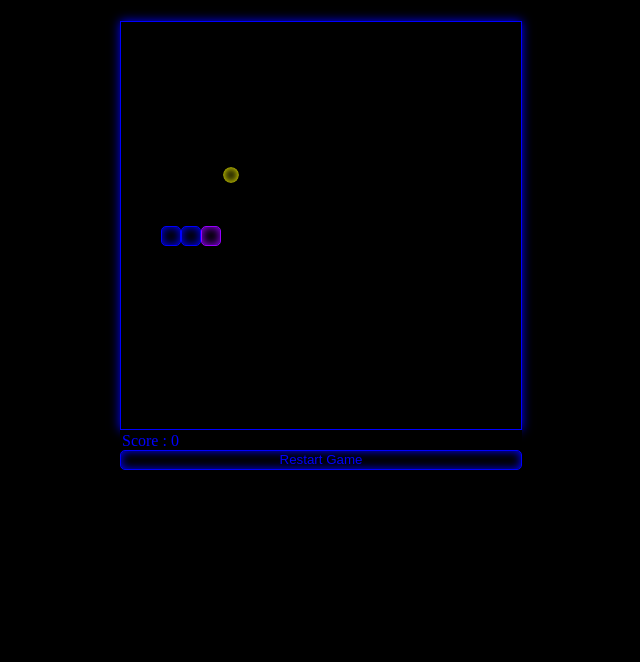
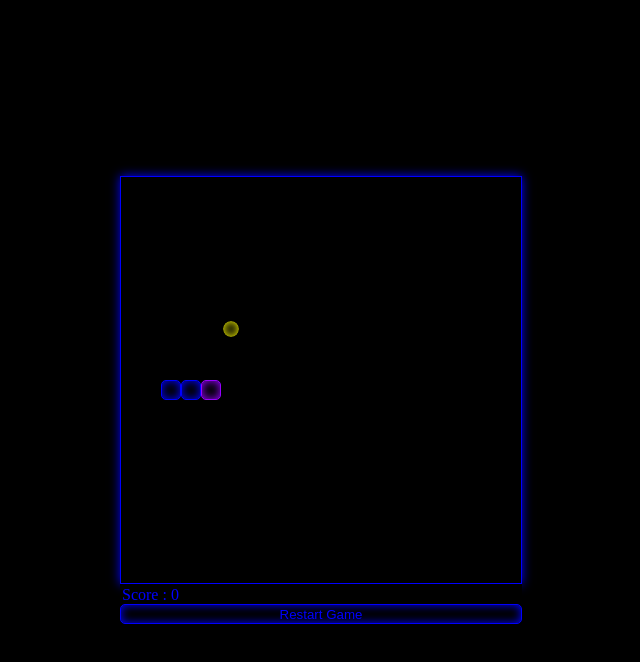
Before and after one commit to mskashef/Js-Snake-Game, a plain HTML site: page index.html in a window 1280 px wide. Shown: the whole page, without its empty margins (319-959 px from the left). Drawn offline with nearby package versions, Linux system fonts and the light colour scheme.

Commit message:
Update style.css

```diff
--- a/style.css
+++ b/style.css
@@ -6,8 +6,16 @@
     box-sizing: border-box;
 	background: #000000;
 }
+html {
+	width: 100%;
+	height: 100%;
+}
 body {
-    text-align: center;
+	display: flex;
+	width: 100%;
+	height: 100%;
+	align-items: center;
+	justify-content: center;
 }
 div#container {
     display: inline-block;
@@ -49,20 +57,24 @@ td.food {
     -webkit-box-shadow: inset 0 0 10px yellow;
     -moz-box-shadow:    inset 0 0 10px yellow;
     box-shadow:         inset 0 0 10px yellow;
+    /*background-image: url(img/food.png);*/
 }
 td.head {
     -webkit-box-shadow: inset 0 0 10px #9600ff;
     -moz-box-shadow:    inset 0 0 10px #9600ff;
     box-shadow:         inset 0 0 10px #9600ff;
     border: 1px solid #9600ff;
+    /*background-image: url(img/snakeHead.png);*/
 }
 td.snake {
     -webkit-box-shadow: inset 0 0 10px blue;
     -moz-box-shadow:    inset 0 0 10px blue;
     box-shadow:         inset 0 0 10px blue;
     border: 1px solid blue;
+    /*background-image: url(img/snakeBody.png);*/
 }
 td.empty {
+    /*background-image: url(img/empty.png);*/
 }
 input#Restart-Game-btn {
     color: blue;
```
